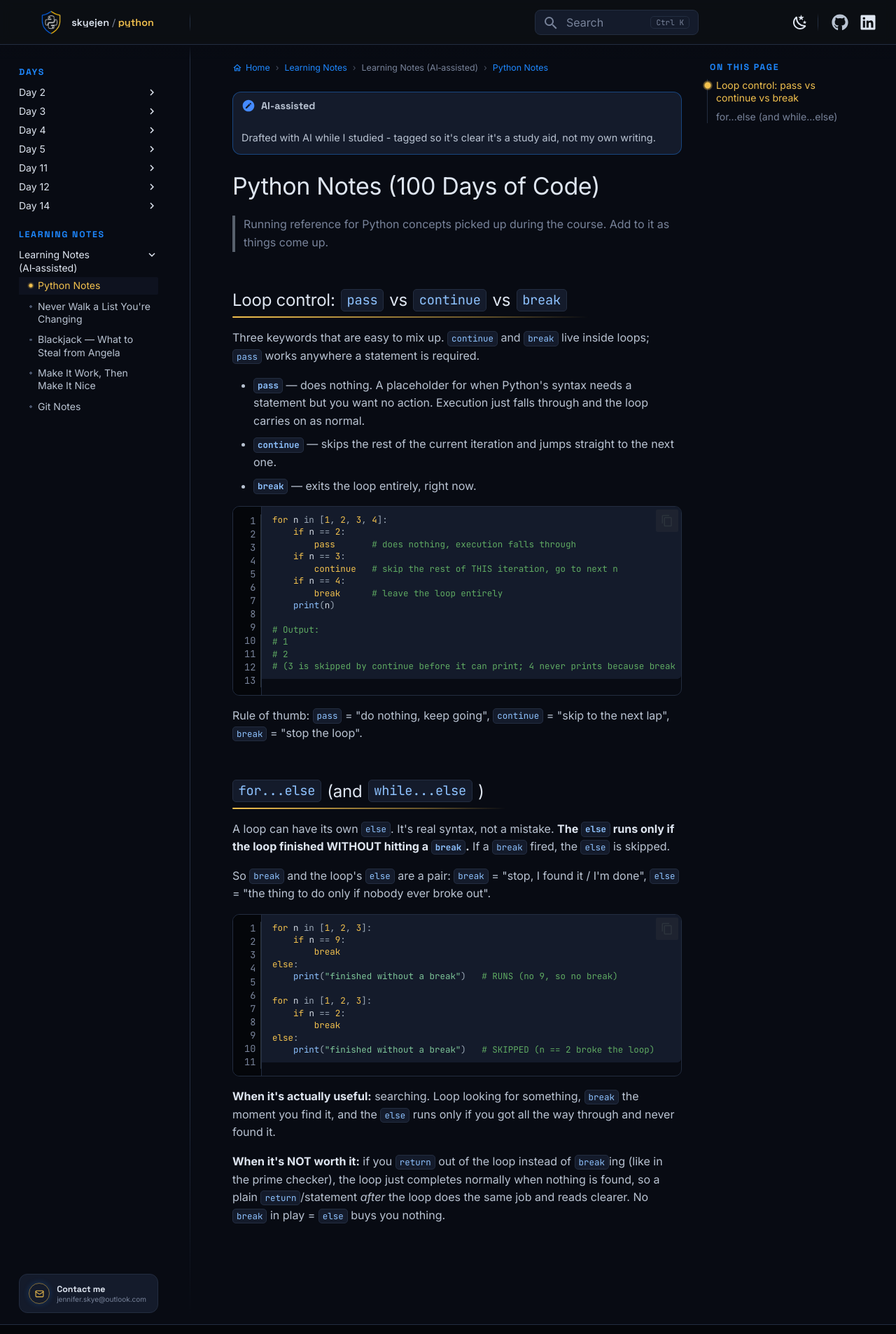
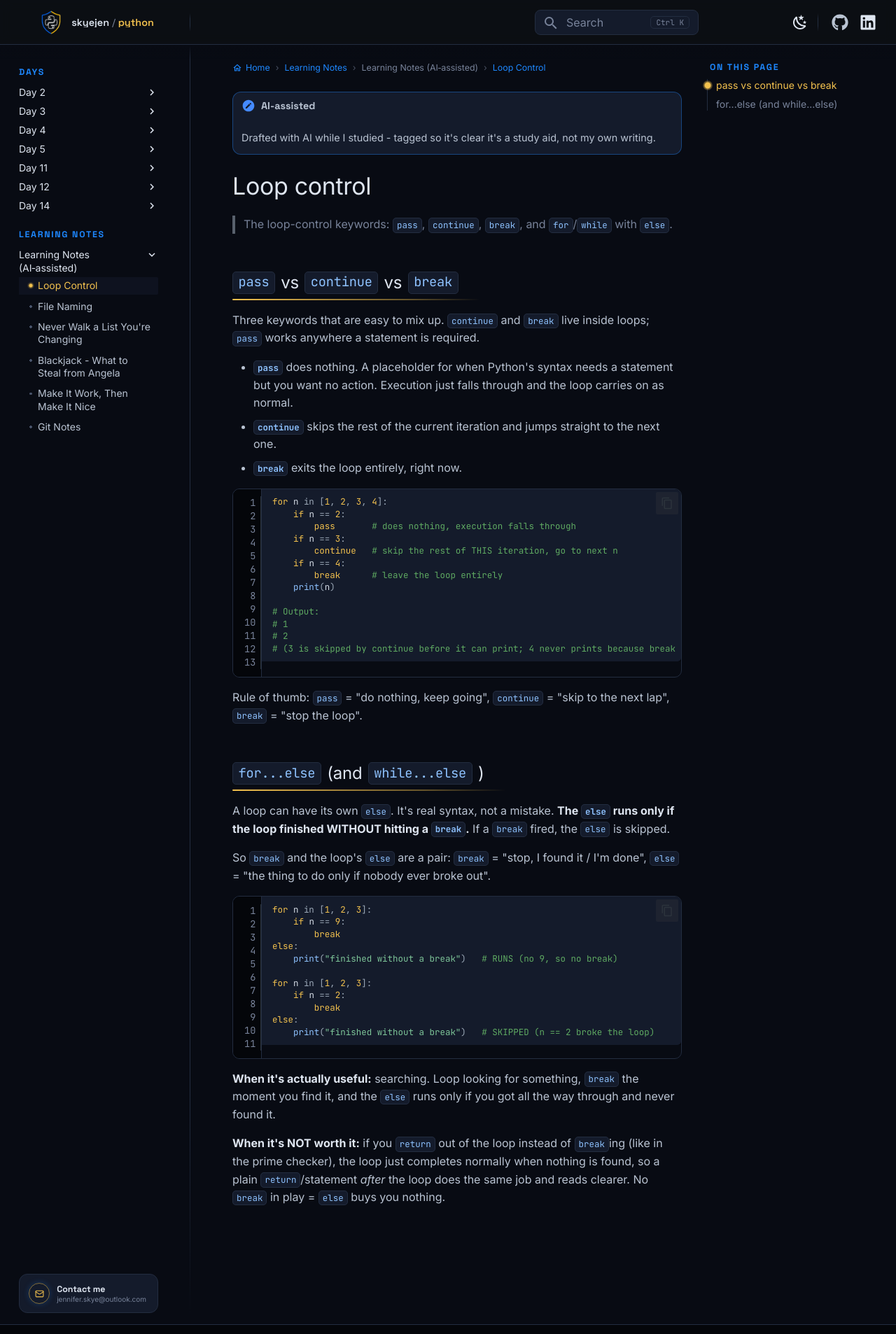
Before and after one commit to skyejen/100-days-of-python, an MkDocs documentation site: the page built from docs/learning-notes/loop-control.md, in a window 1280 px wide. Shown: the whole page at 70% size. Built offline with MkDocs 1.6.1 and Material for MkDocs 9.7.7, drawn with Linux system fonts in a browser that asks for light colours; comment, search, counter and statistics services are not loaded.

Commit message:
docs: tidy learning notes and remove em dashes

````diff
--- a/learning-notes/loop-control.md
+++ b/learning-notes/loop-control.md
@@ -1,14 +1,14 @@
-# Python Notes (100 Days of Code)
+# Loop control
 
-> Running reference for Python concepts picked up during the course. Add to it as things come up.
+> The loop-control keywords: `pass`, `continue`, `break`, and `for`/`while` with `else`.
 
-## Loop control: `pass` vs `continue` vs `break`
+## `pass` vs `continue` vs `break`
 
 Three keywords that are easy to mix up. `continue` and `break` live inside loops; `pass` works anywhere a statement is required.
 
-- **`pass`** — does nothing. A placeholder for when Python's syntax needs a statement but you want no action. Execution just falls through and the loop carries on as normal.
-- **`continue`** — skips the rest of the current iteration and jumps straight to the next one.
-- **`break`** — exits the loop entirely, right now.
+- **`pass`** does nothing. A placeholder for when Python's syntax needs a statement but you want no action. Execution just falls through and the loop carries on as normal.
+- **`continue`** skips the rest of the current iteration and jumps straight to the next one.
+- **`break`** exits the loop entirely, right now.
 
 ```python
 for n in [1, 2, 3, 4]:
--- a/mkdocs.yml
+++ b/mkdocs.yml
@@ -99,8 +99,9 @@ nav:
     # renders correctly and the notes start collapsed. Add a "Jen-written" group
     # alongside this one later.
     - Learning Notes (AI&#8209;assisted):
-      - Python Notes: learning-notes/loop-control.md
+      - Loop Control: learning-notes/loop-control.md
+      - File Naming: learning-notes/file-naming.md
       - Never Walk a List You're Changing: learning-notes/never-walk-a-list.md
-      - Blackjack — What to Steal from Angela: learning-notes/blackjack-what-to-steal.md
+      - Blackjack - What to Steal from Angela: learning-notes/blackjack-what-to-steal.md
       - Make It Work, Then Make It Nice: learning-notes/make-it-work-then-make-it-nice.md
       - Git Notes: learning-notes/git-notes.md
````
Also changed, not shown: docs/learning-notes/file-naming.md (added, +4 -0 lines), learning-notes/file-naming.md (added, +8 -0 lines).
